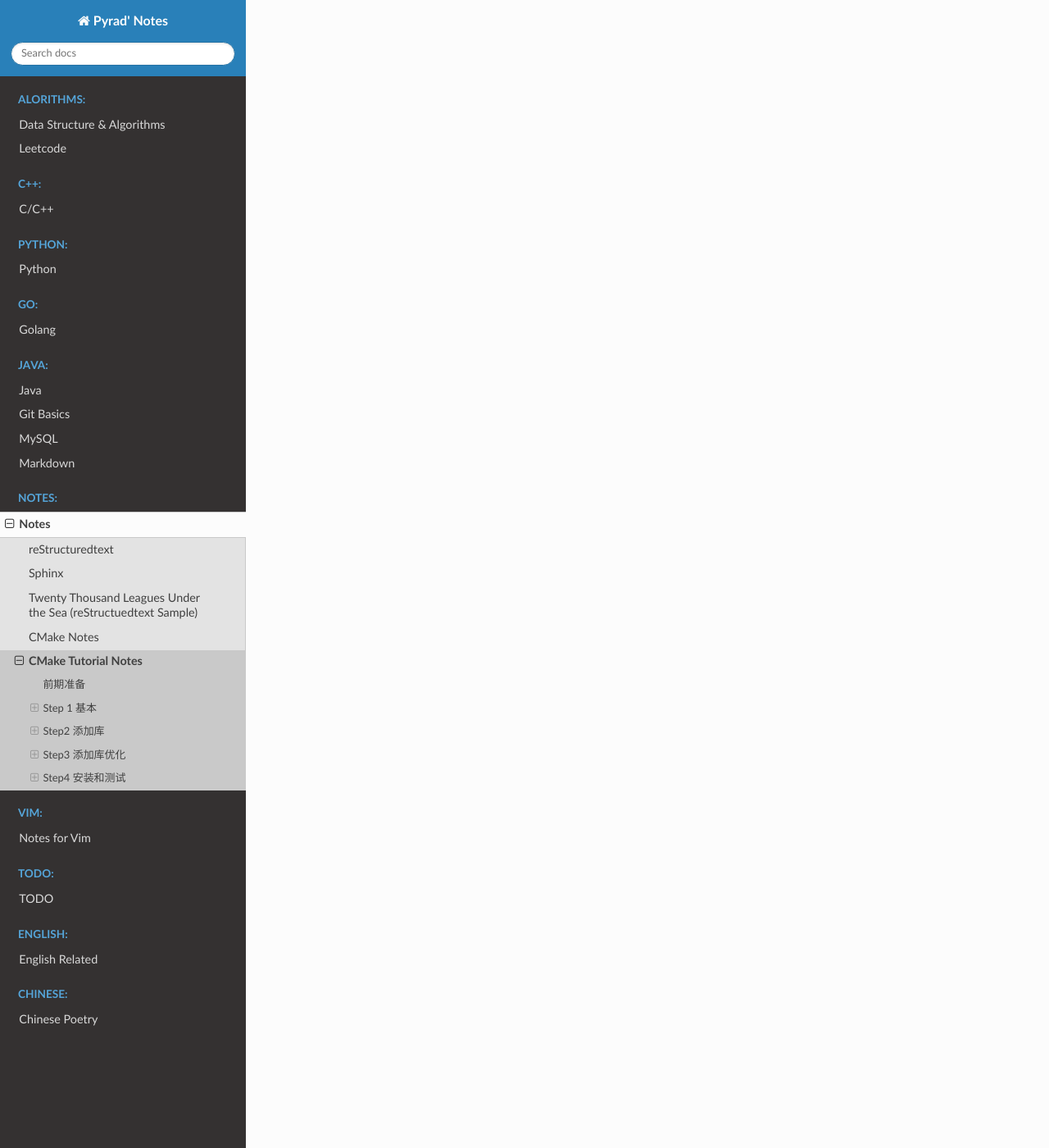
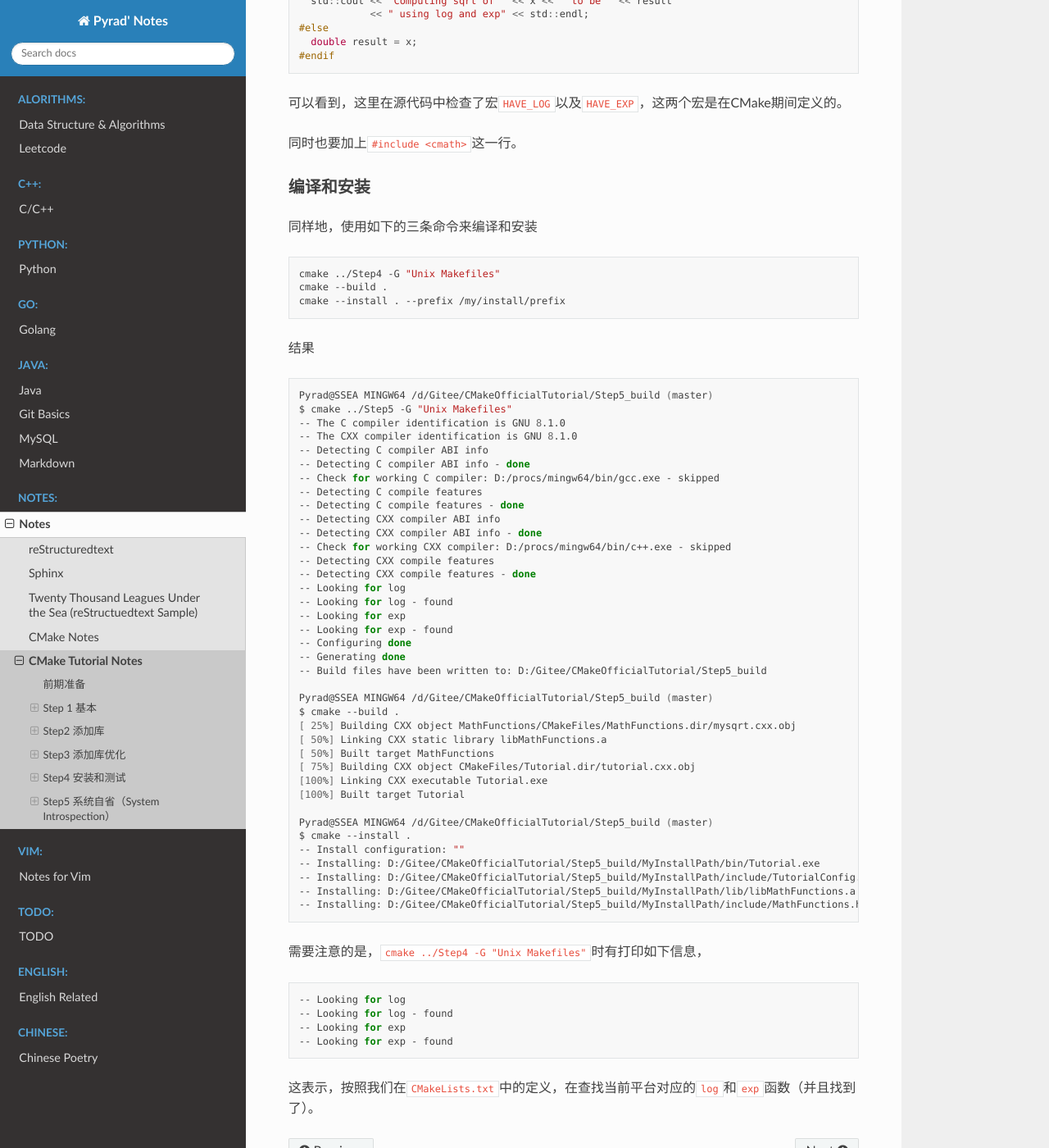
Before and after one commit to Pyrad/pyradnotes, a Sphinx documentation site: the page built from source/Notes/CMakeTutorialNotes.md, in a window 1280 px wide and 1400 px high, scrolled down 18990 px. Shown: the whole window at 82% size. Built offline with Sphinx 7.4.7 and the Read the Docs theme 2.0.0, drawn with Linux system fonts in a browser that asks for light colours; some of the changed text lies outside the part shown.

Commit message:
Finished notes for Step5

````diff
--- a/source/Notes/CMakeTutorialNotes.md
+++ b/source/Notes/CMakeTutorialNotes.md
@@ -977,3 +977,155 @@
 Total Test time (real) =   1.15 sec
 
 ```
+
+
+
+
+
+## Step5 系统自省（System Introspection）
+
+教程第五节
+
+本节主要讲述了
+
+
+
+新的语法和命令
+
+|  commands   |            commands            |
+| :---------: | :----------------------------: |
+| `include()` |    `check_symbol_exists()`     |
+|  `unset()`  | `target_compile_definitions()` |
+
+
+
+### 改动一
+
+在`MathFunctions/CMakeLists.txt`中，添加如下指令
+
+```cmake
+# PART 1
+# does this system provide the log and exp functions?
+include(CheckSymbolExists)
+check_symbol_exists(log "math.h" HAVE_LOG)
+check_symbol_exists(exp "math.h" HAVE_EXP)
+if(NOT (HAVE_LOG AND HAVE_EXP))
+  unset(HAVE_LOG CACHE)
+  unset(HAVE_EXP CACHE)
+  set(CMAKE_REQUIRED_LIBRARIES "m")
+  check_symbol_exists(log "math.h" HAVE_LOG)
+  check_symbol_exists(exp "math.h" HAVE_EXP)
+  if(HAVE_LOG AND HAVE_EXP)
+    target_link_libraries(MathFunctions PRIVATE m)
+  endif()
+endif()
+
+# PART 2
+if(HAVE_LOG AND HAVE_EXP)
+  target_compile_definitions(MathFunctions
+                             PRIVATE "HAVE_LOG" "HAVE_EXP")
+endif()
+```
+
+有两部分
+
+- 第一部分（PART 1）
+  - 通过`include(CheckSymbolExists)`引入宏`CheckSymbolExists`，用来检查一个Symbol是否存在
+  - 检查系统中（platform头文件）是否存在`log`和`exp`这两个函数，把检查结果分别存入两个变量`HAVE_LOG`以及`HAVE_EXP`
+  - 如果没有，就说明有可能现在是其他的一些platform，再次做检查
+- 第二部分（PART 2）
+  - 如果前面设置的两个变量`HAVE_LOG`以及`HAVE_EXP`都是`True`，那么就设定两个在源代码中可以使用的宏，名字叫`HAVE_LOG`以及`HAVE_EXP`
+
+### 改动二
+
+在`MathFunctions/mysqrt.cxxt`中，修改代码如下
+
+把如下这行代码
+
+```cpp
+  double result = x;
+```
+
+修改为
+
+```cpp
+#if defined(HAVE_LOG) && defined(HAVE_EXP)
+  double result = exp(log(x) * 0.5);
+  std::cout << "Computing sqrt of " << x << " to be " << result
+            << " using log and exp" << std::endl;
+#else
+  double result = x;
+#endif
+```
+
+可以看到，这里在源代码中检查了宏`HAVE_LOG`以及`HAVE_EXP`，这两个宏是在CMake期间定义的。
+
+同时也要加上`#include <cmath>`这一行。
+
+
+
+### 编译和安装
+
+同样地，使用如下的三条命令来编译和安装
+
+```shell
+cmake ../Step4 -G "Unix Makefiles"
+cmake --build .
+cmake --install . --prefix /my/install/prefix
+```
+
+结果
+
+```shell
+Pyrad@SSEA MINGW64 /d/Gitee/CMakeOfficialTutorial/Step5_build (master)
+$ cmake ../Step5 -G "Unix Makefiles"
+-- The C compiler identification is GNU 8.1.0
+-- The CXX compiler identification is GNU 8.1.0
+-- Detecting C compiler ABI info
+-- Detecting C compiler ABI info - done
+-- Check for working C compiler: D:/procs/mingw64/bin/gcc.exe - skipped
+-- Detecting C compile features
+-- Detecting C compile features - done
+-- Detecting CXX compiler ABI info
+-- Detecting CXX compiler ABI info - done
+-- Check for working CXX compiler: D:/procs/mingw64/bin/c++.exe - skipped
+-- Detecting CXX compile features
+-- Detecting CXX compile features - done
+-- Looking for log
+-- Looking for log - found
+-- Looking for exp
+-- Looking for exp - found
+-- Configuring done
+-- Generating done
+-- Build files have been written to: D:/Gitee/CMakeOfficialTutorial/Step5_build
+
+Pyrad@SSEA MINGW64 /d/Gitee/CMakeOfficialTutorial/Step5_build (master)
+$ cmake --build .
+[ 25%] Building CXX object MathFunctions/CMakeFiles/MathFunctions.dir/mysqrt.cxx.obj
+[ 50%] Linking CXX static library libMathFunctions.a
+[ 50%] Built target MathFunctions
+[ 75%] Building CXX object CMakeFiles/Tutorial.dir/tutorial.cxx.obj
+[100%] Linking CXX executable Tutorial.exe
+[100%] Built target Tutorial
+
+Pyrad@SSEA MINGW64 /d/Gitee/CMakeOfficialTutorial/Step5_build (master)
+$ cmake --install .
+-- Install configuration: ""
+-- Installing: D:/Gitee/CMakeOfficialTutorial/Step5_build/MyInstallPath/bin/Tutorial.exe
+-- Installing: D:/Gitee/CMakeOfficialTutorial/Step5_build/MyInstallPath/include/TutorialConfig.h
+-- Installing: D:/Gitee/CMakeOfficialTutorial/Step5_build/MyInstallPath/lib/libMathFunctions.a
+-- Installing: D:/Gitee/CMakeOfficialTutorial/Step5_build/MyInstallPath/include/MathFunctions.h
+```
+
+
+
+需要注意的是，`cmake ../Step4 -G "Unix Makefiles"`时有打印如下信息，
+
+```shell
+-- Looking for log
+-- Looking for log - found
+-- Looking for exp
+-- Looking for exp - found
+```
+
+这表示，按照我们在`CMakeLists.txt`中的定义，在查找当前平台对应的`log`和`exp`函数（并且找到了）。
````
